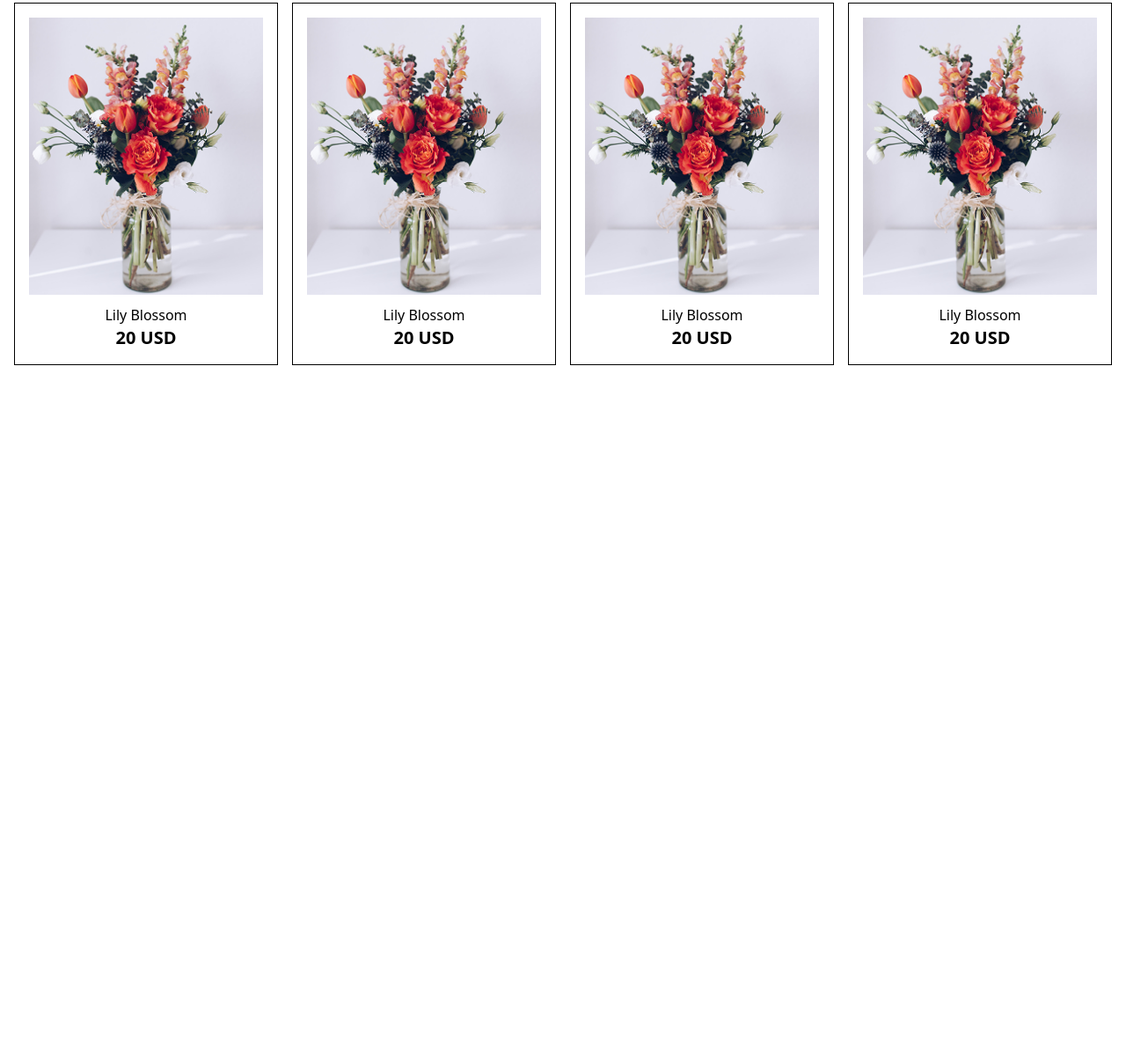
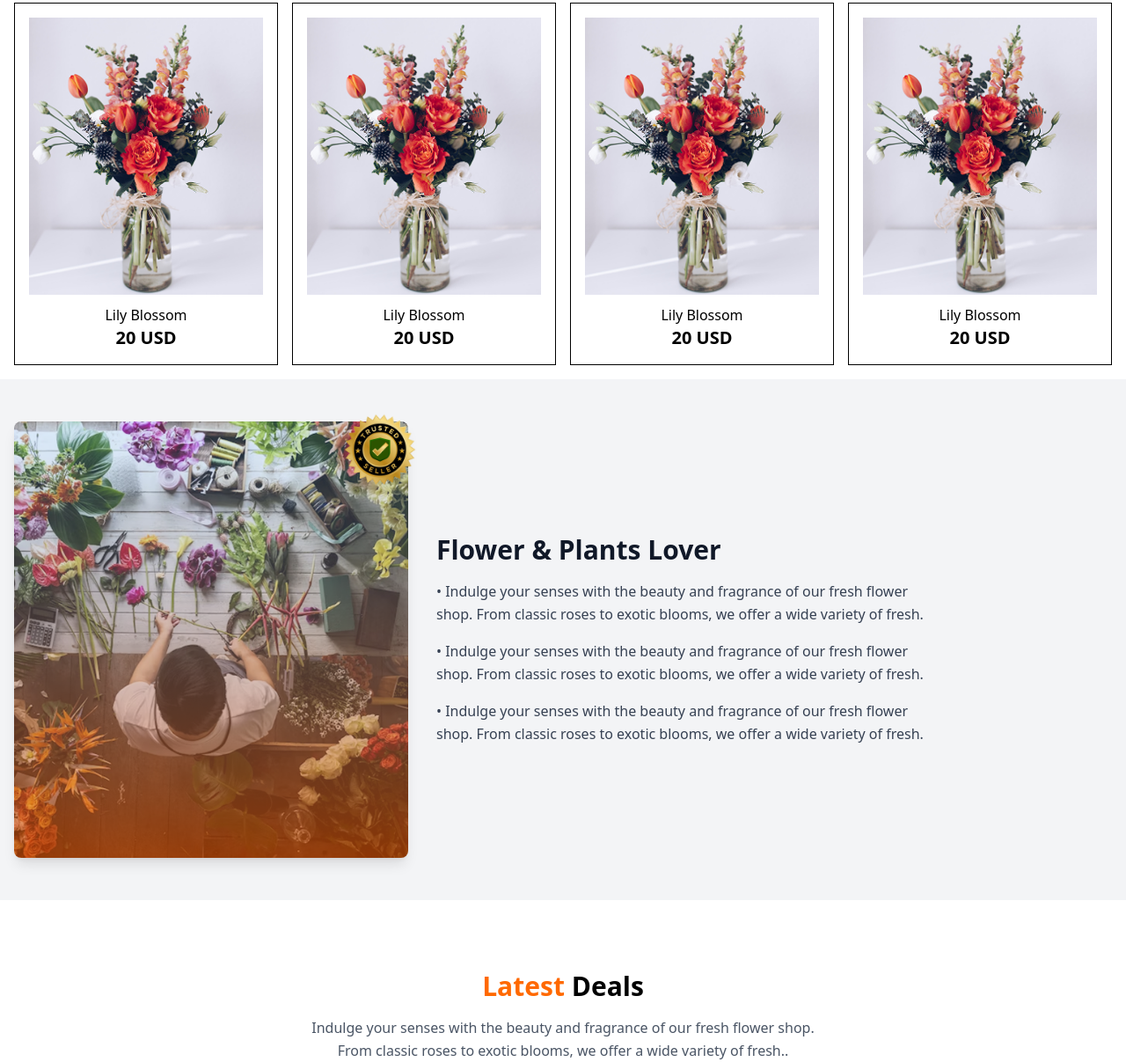
Before and after one commit to risvirajib/assainment-2, a plain HTML site: page index.html in a window 1280 px wide. Shown: the part 1172-2379 px from the top of the page at 88% size. Before the commit the page ends 1603 px from the top, so only its background shows below. Drawn offline with nearby package versions, Linux system fonts and the light colour scheme.

Commit message:
Add mid section area

```diff
--- a/index.html
+++ b/index.html
@@ -92,7 +92,32 @@
 
 
 
-</div>
+  <div class="bg-gray-100 py-12">
+    <div class="container mx-auto flex flex-col md:flex-row items-center gap-8 px-4">
+
+      <div class="relative">
+        <img src="assets/flower-store.png" alt="Flower Shop" class="w-full max-w-md rounded-lg shadow-lg">
+        <!-- Badge on top right (Dan side) -->
+        <img src="assets/trusted-badge.png" alt="Trusted Seller Badge" class="absolute -top-6 -right-6 w-28 h-28">
+      </div>
+
+      <!-- Text Content -->
+      <div class="max-w-xl text-center md:text-left">
+        <h2 class="text-3xl font-bold text-gray-900 mb-4">Flower & Plants Lover</h2>
+        <ul class="space-y-4 text-gray-700 text-base leading-relaxed">
+          <li>• Indulge your senses with the beauty and fragrance of our fresh flower shop. From classic roses to exotic blooms, we offer a wide variety of fresh.</li>
+          <li>• Indulge your senses with the beauty and fragrance of our fresh flower shop. From classic roses to exotic blooms, we offer a wide variety of fresh.</li>
+          <li>• Indulge your senses with the beauty and fragrance of our fresh flower shop. From classic roses to exotic blooms, we offer a wide variety of fresh.</li>
+        </ul>
+      </div>
+    </div>
+  </div>
+
+ <div class="plant text-center mx-auto px-4 sm:px-6 lg:px-8 max-w-2xl mt-20">
+        <h3 class=" text-2xl sm:text-3xl font-semibold"><span class="text-orange-500 font-bold" >Latest </span> Deals</h3>
+        <p class="mt-4 text-gray-600 text-sm sm:text-base leading-relaxed">Indulge your senses with the beauty and fragrance of our fresh flower shop. From classic roses to exotic blooms, we offer a wide variety of fresh..</p>
+    </div>
+
 
 
 </body>
```
